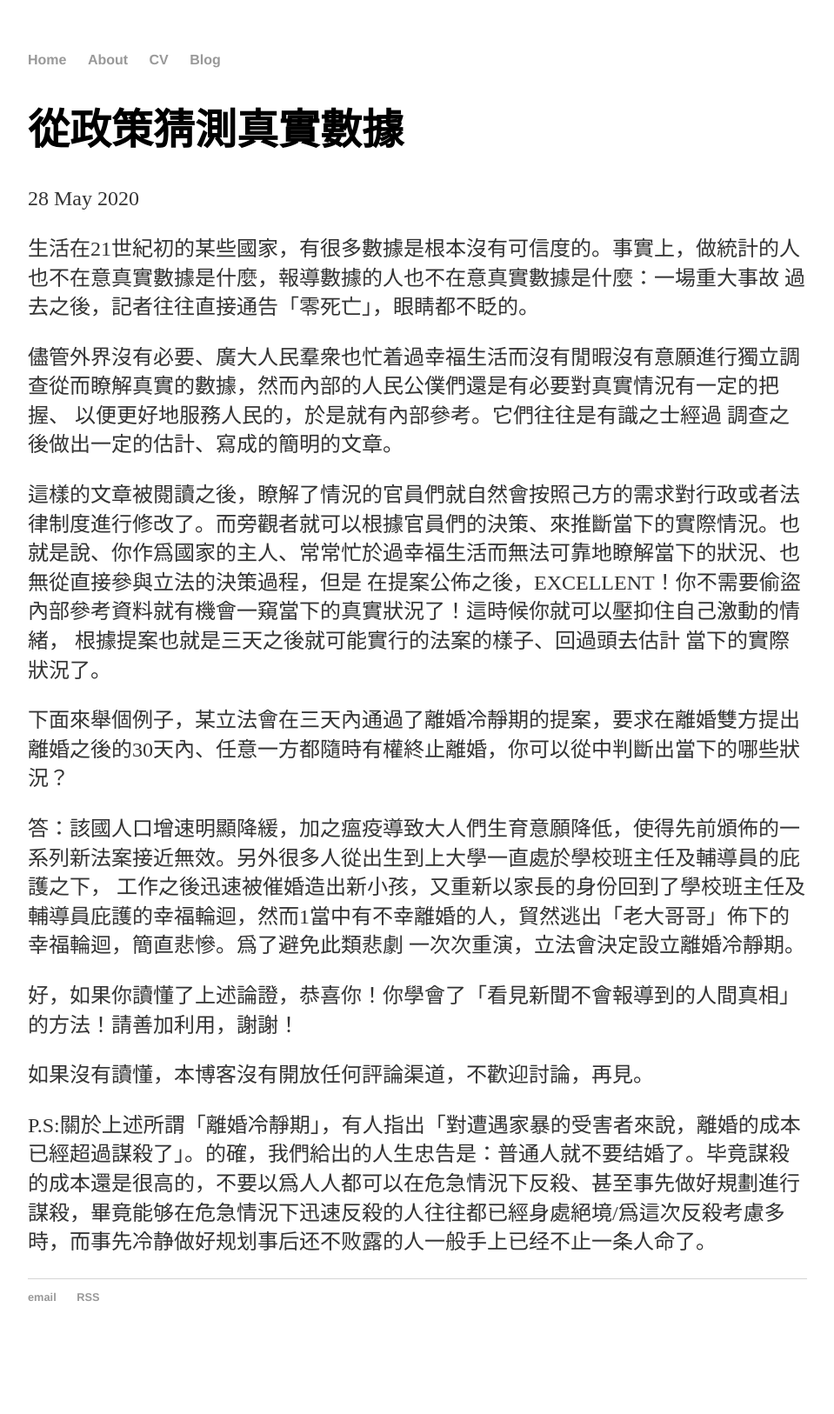
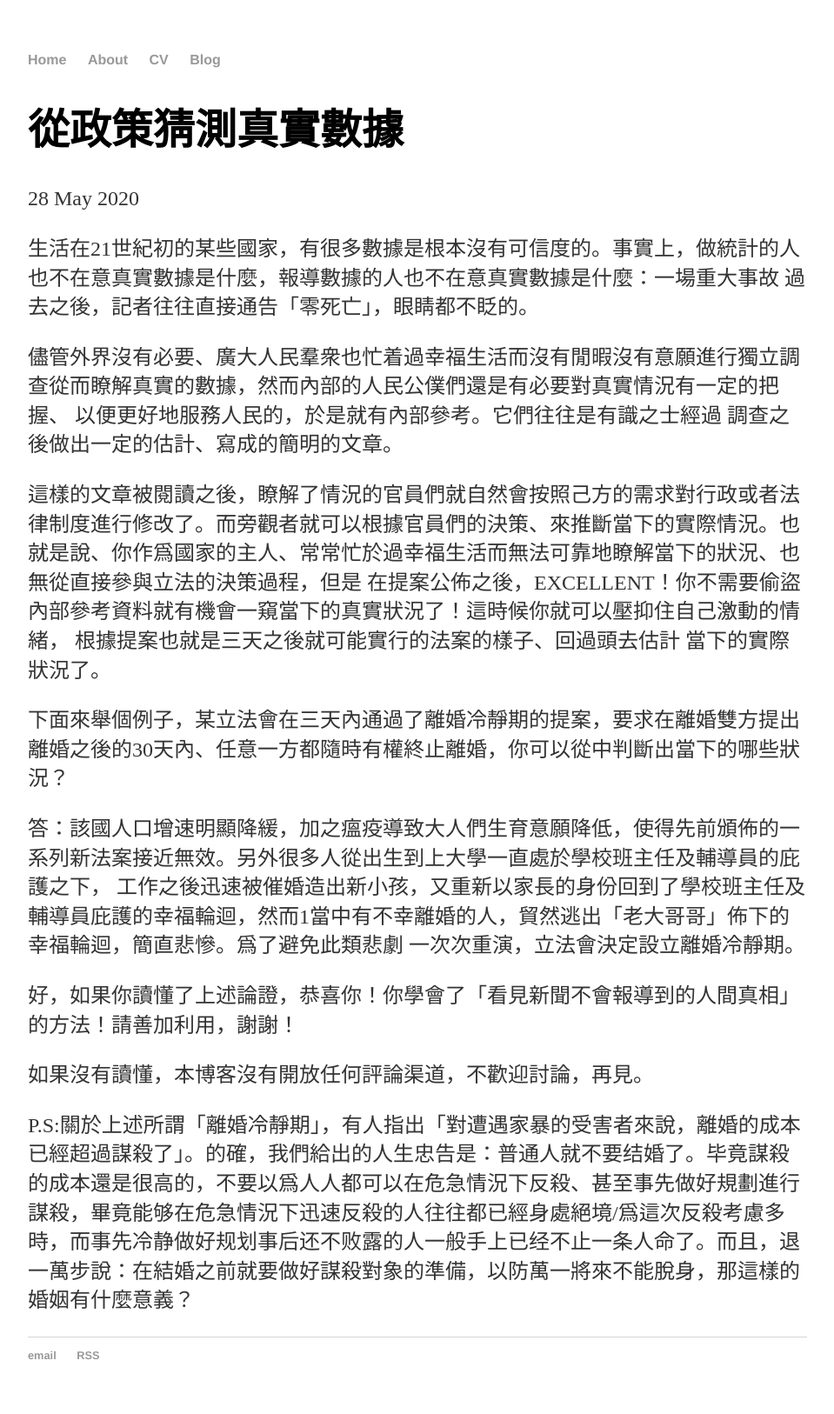
Before and after one commit to Ekove/ekove.github.io, a Jekyll site: the page built from _posts/2020-5-28-notes.md, in a window 1280 px wide. Shown: the whole page at 87% size, without its empty margins (160-1119 px from the left). Built offline with Jekyll 4.4.1, drawn with Linux system fonts in a browser that asks for light colours; before the commit the page ends 1559 px from its top, so only the background shows below that.

Commit message:
Update 2020-5-28-notes.md

```diff
--- a/_posts/2020-5-28-notes.md
+++ b/_posts/2020-5-28-notes.md
@@ -26,4 +26,4 @@
 
 如果沒有讀懂，本博客沒有開放任何評論渠道，不歡迎討論，再見。
 
-P.S:關於上述所謂「離婚冷靜期」，有人指出「對遭遇家暴的受害者來說，離婚的成本已經超過謀殺了」。的確，我們給出的人生忠告是：普通人就不要结婚了。毕竟謀殺的成本還是很高的，不要以爲人人都可以在危急情況下反殺、甚至事先做好規劃進行謀殺，畢竟能够在危急情況下迅速反殺的人往往都已經身處絕境/爲這次反殺考慮多時，而事先冷静做好规划事后还不败露的人一般手上已经不止一条人命了。
+P.S:關於上述所謂「離婚冷靜期」，有人指出「對遭遇家暴的受害者來說，離婚的成本已經超過謀殺了」。的確，我們給出的人生忠告是：普通人就不要结婚了。毕竟謀殺的成本還是很高的，不要以爲人人都可以在危急情況下反殺、甚至事先做好規劃進行謀殺，畢竟能够在危急情況下迅速反殺的人往往都已經身處絕境/爲這次反殺考慮多時，而事先冷静做好规划事后还不败露的人一般手上已经不止一条人命了。而且，退一萬步說：在結婚之前就要做好謀殺對象的準備，以防萬一將來不能脫身，那這樣的婚姻有什麼意義？
```
